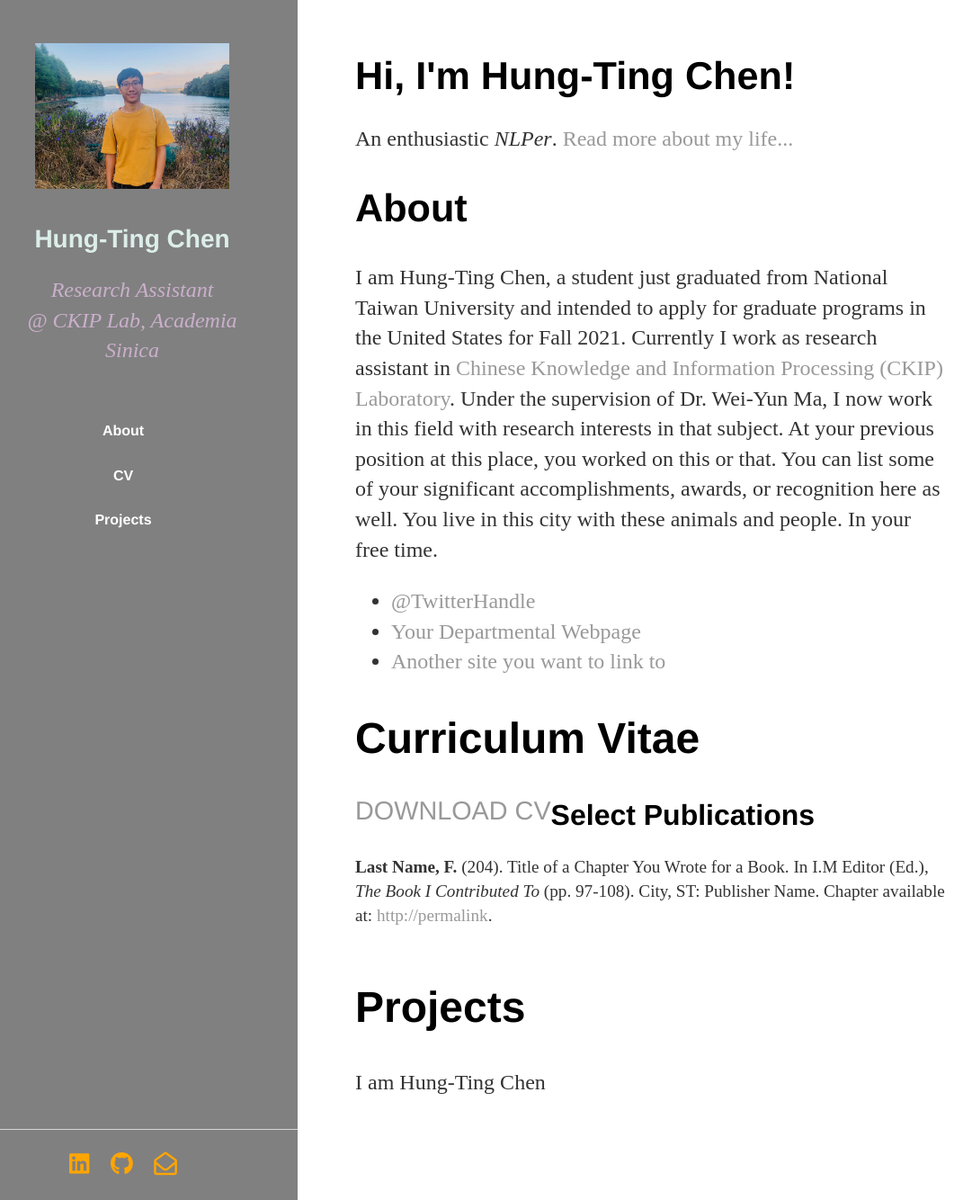
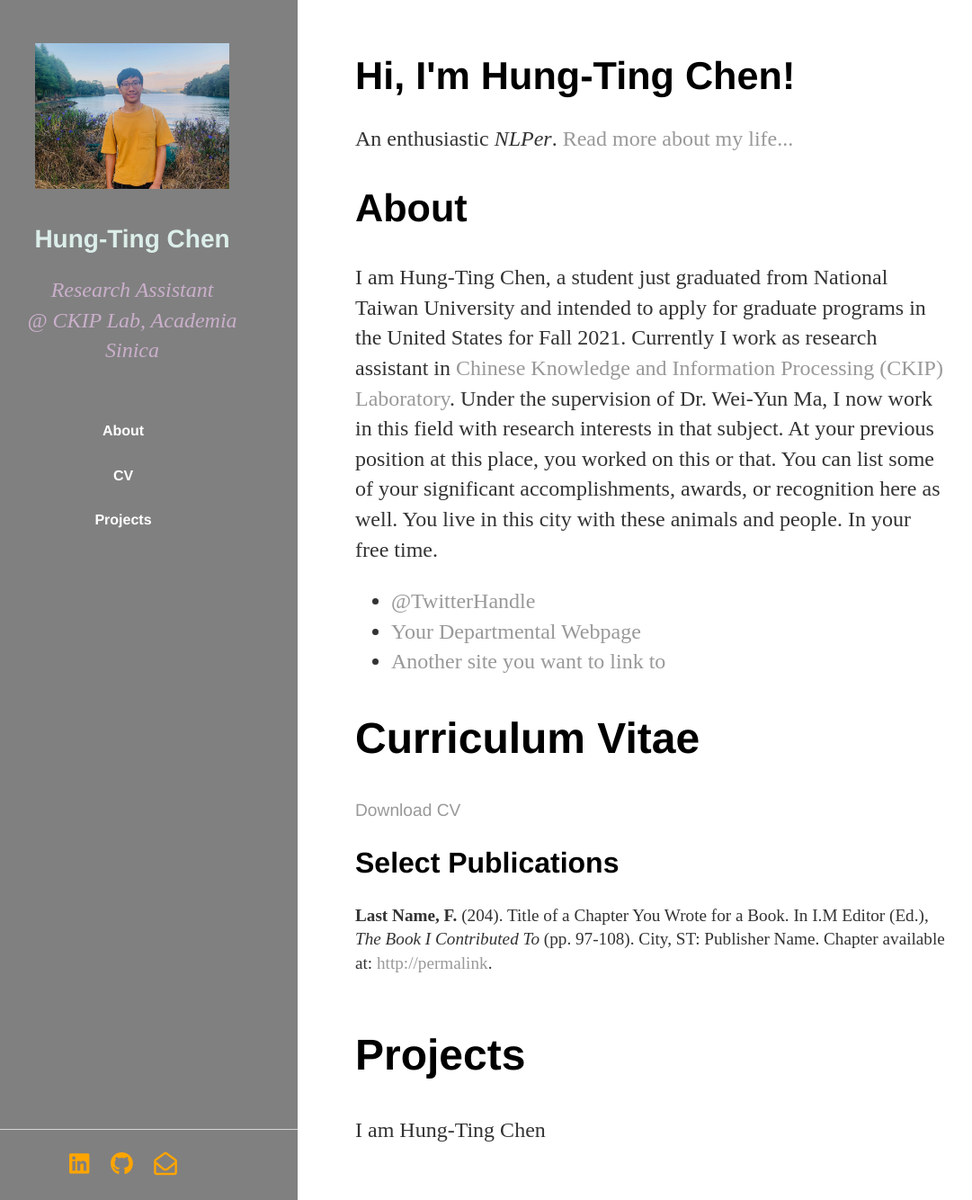
Before and after one commit to timchen0618/timchen0618.github.io, a Jekyll site: the page index.html, which Jekyll copies as it is, in a window 1280 px wide and 1334 px high. Shown: the whole window at 90% size, without its empty margins (37-1118 px from the left). Built offline with Jekyll 4.4.1, drawn with Linux system fonts in a browser that asks for light colours; nearby versions of some CDN libraries.

```diff
--- a/css/main.css
+++ b/css/main.css
@@ -26,7 +26,7 @@
 .cv h2 { font-size: 2em; }
 .cv address, .cv .download { font-family: 'Helvetica', 'Arial', 'Sans-Serif'; }
 .cv address, .cv p { font-size: 1.2em; }
-.cv .download { float: left; font-size: 1.5em; text-transform: uppercase; }
+/*.cv .download { float: left; font-size: 1.5em; text-transform: uppercase; }*/
 
 /* projects */
 .projects { margin: 0px 0px 60px; }
```
